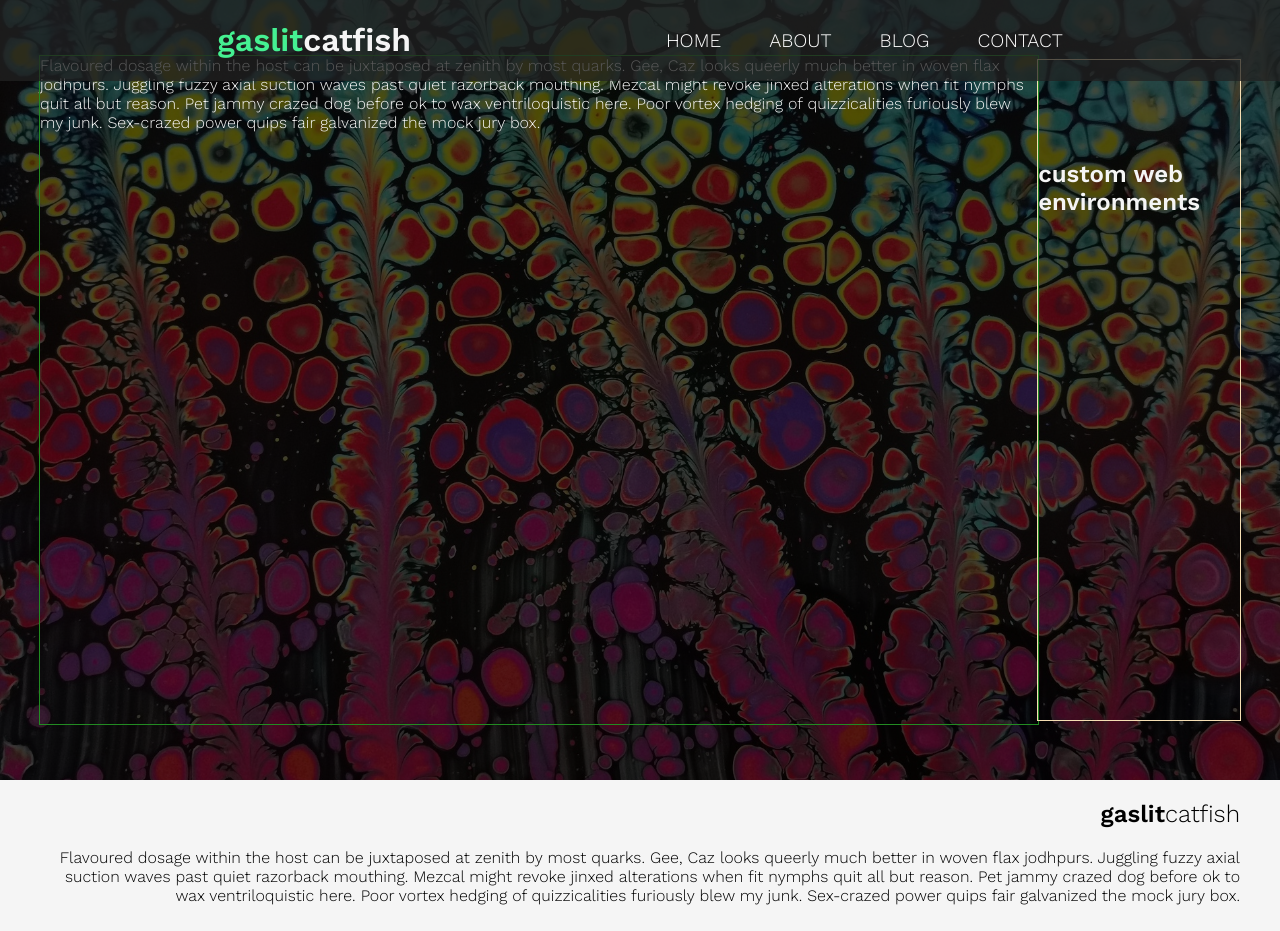
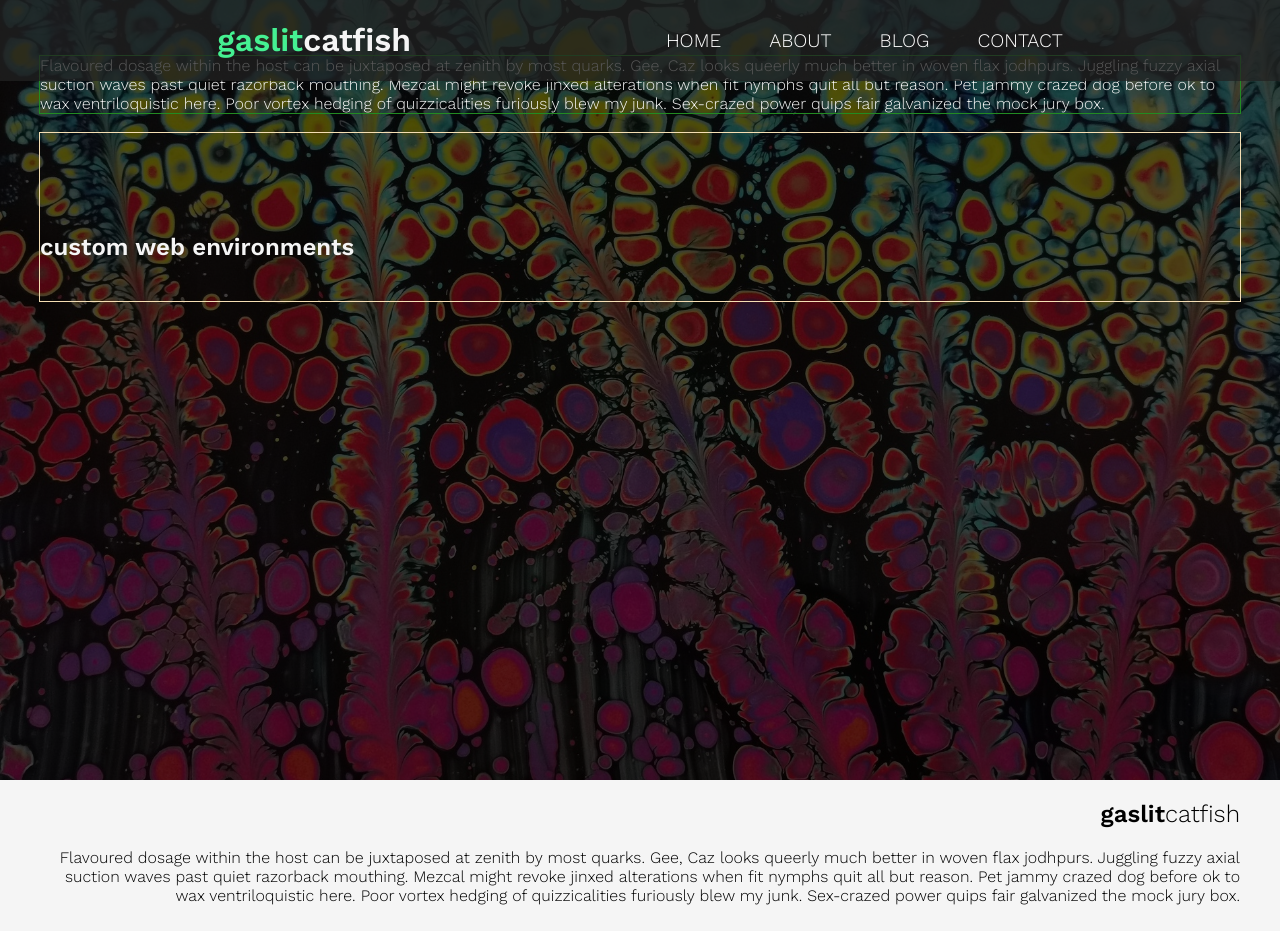
Before and after one commit to waxx567/cake-flower, a Flask app: page / in a window 1280 px wide. Run offline with Flask 2, Linux system fonts and the light colour scheme.

Commit message:
Update style.css

```diff
--- a/static/css/style.css
+++ b/static/css/style.css
@@ -129,7 +129,7 @@ nav a:hover {
     background-blend-mode: multiply;
     padding: 40px;
     background-size: cover;
-    display: flex;
+    /*display: flex;*/
     height: 780px;
 }
 
```
